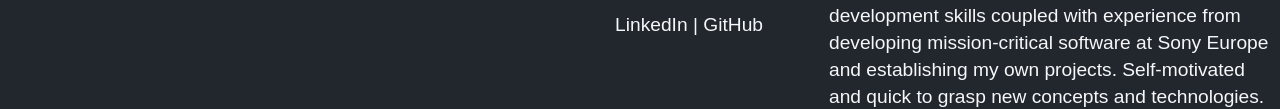
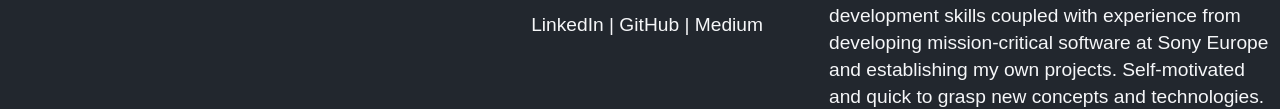
Before and after one commit to toby-j/Portfolio, a plain HTML site: page index.html in a window 1280 px wide. Shown: the part 305-414 px from the top of the page. Drawn offline with Linux system fonts and the light colour scheme.

Commit message:
Added medium social

```diff
--- a/index.html
+++ b/index.html
@@ -69,6 +69,8 @@
                 <a href="https://www.linkedin.com/in/toby-johnson-26b517175/">LinkedIn</a>
                 <span>|</span>
                 <a href="https://github.com/toby-j">GitHub</a>
+                <span>|</span>
+                <a href="https://medium.com/@toby-j">Medium</a>
               </p>
             </li>
           </div>
```
